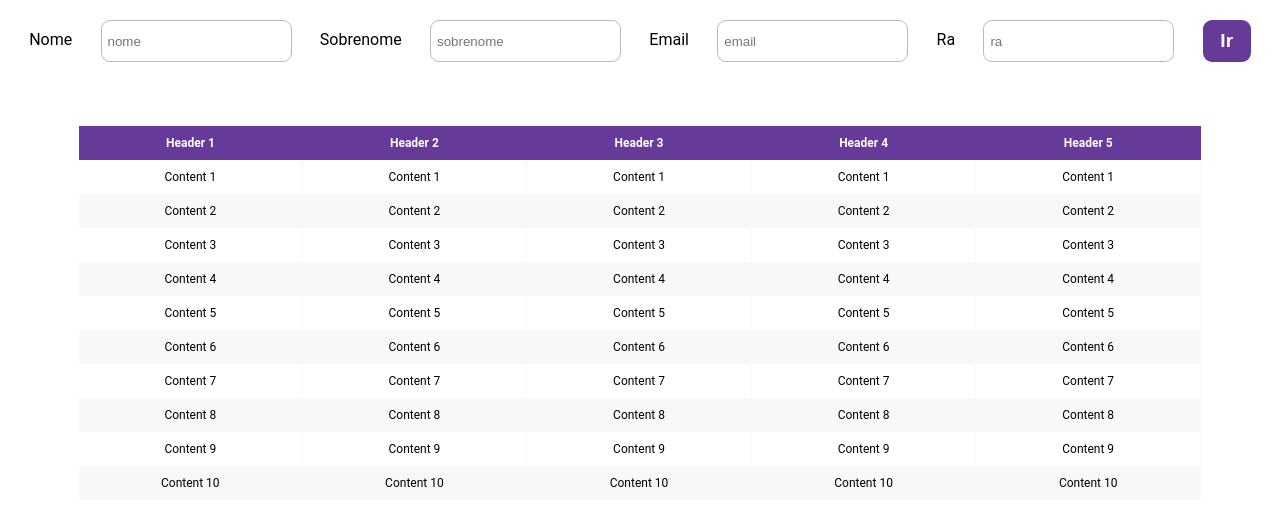
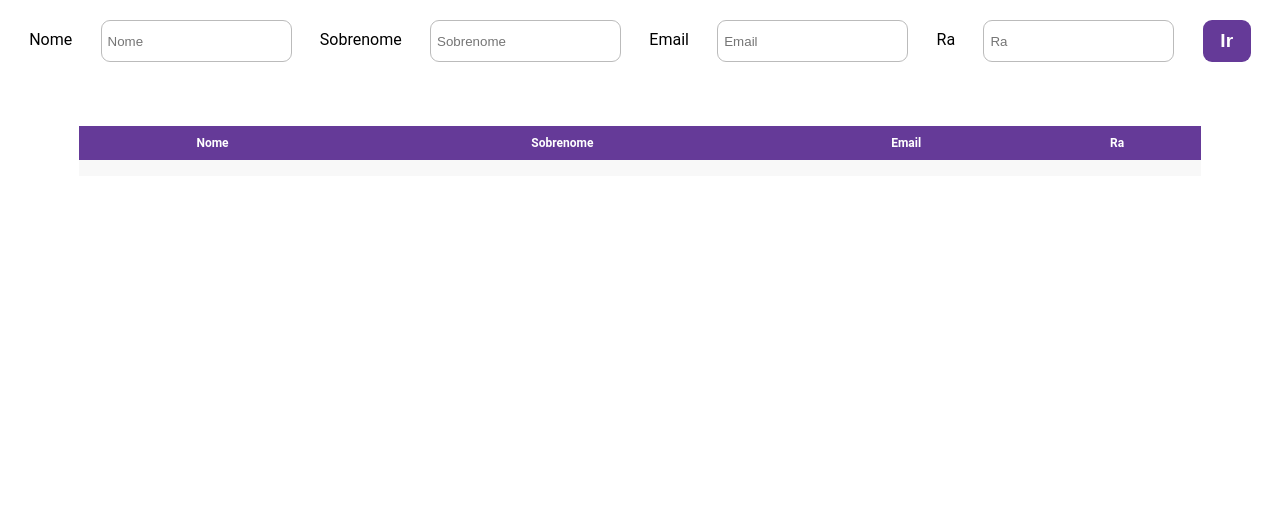
Before and after one commit to devMarilia/table-one, a plain HTML site: page index.html in a window 1280 px wide. Both pictures are taken after a click on the button "Ir". Shown: the part 81-606 px from the top of the page. Drawn offline with Linux system fonts and the light colour scheme.

Commit message:
✨ feat: comlpit logic push uset document

```diff
--- a/index.html
+++ b/index.html
@@ -1,12 +1,14 @@
 <!DOCTYPE html>
-<html lang="en">
+<html lang="pt-BR">
+
 <head>
   <meta charset="UTF-8">
   <meta http-equiv="X-UA-Compatible" content="IE=edge">
   <meta name="viewport" content="width=device-width, initial-scale=1.0">
+  <title>Table One</title>
   <link rel="stylesheet" href="style.css">
-  <title>Document</title>
 </head>
+
 <body>
   <div class="container">
     <header>
@@ -15,102 +17,37 @@
     </header>
     <div id="dfPessoas">
       <form name="fPessoas">
-      <label for="name">Nome</label>
-      <input type="text" placeholder="nome" name="name">
+        <label for="nome">Nome</label>
+        <input type="text" placeholder="Nome" name="txtnome">
         <label for="sobrenome">Sobrenome</label>
-      <input type="text" placeholder="sobrenome" name="sobrenome">
+        <input type="text" placeholder="Sobrenome" name="txtsobrenome">
         <label for="email">Email</label>
-      <input type="text" placeholder="email" name="email">
+        <input type="text" placeholder="Email" name="txtemail">
         <label for="ra">Ra</label>
-      <input type="text" placeholder="ra" name="ra">
-      <input type="button" id="btn" value="Ir">
+        <input type="text" placeholder="Ra" name="txtra">
+        <input type="button" id="btn" value="Ir"
+          onclick="cadPessoa(txtnome.value, txtsobrenome.value, txtemail.value, txtra.value)">
       </form>
     </div>
-  <div class="table-wrapper">
-    <table class="fl-table">
+    <div class="table-wrapper" id="table-wrapper">
+      <table class="fl-table" id="table">
         <thead>
           <tr>
-            <th>Header 1</th>
-            <th>Header 2</th>
-            <th>Header 3</th>
-            <th>Header 4</th>
-            <th>Header 5</th>
+            <th>Nome</th>
+            <th>Sobrenome</th>
+            <th>Email</th>
+            <th>Ra</th>
           </tr>
         </thead>
         <tbody>
+
           <tr>
-            <td>Content 1</td>
-            <td>Content 1</td>
-            <td>Content 1</td>
-            <td>Content 1</td>
-            <td>Content 1</td>
-        </tr>
-        <tr>
-            <td>Content 2</td>
-            <td>Content 2</td>
-            <td>Content 2</td>
-            <td>Content 2</td>
-            <td>Content 2</td>
-        </tr>
-        <tr>
-            <td>Content 3</td>
-            <td>Content 3</td>
-            <td>Content 3</td>
-            <td>Content 3</td>
-            <td>Content 3</td>
-        </tr>
-        <tr>
-            <td>Content 4</td>
-            <td>Content 4</td>
-            <td>Content 4</td>
-            <td>Content 4</td>
-            <td>Content 4</td>
-        </tr>
-        <tr>
-            <td>Content 5</td>
-            <td>Content 5</td>
-            <td>Content 5</td>
-            <td>Content 5</td>
-            <td>Content 5</td>
-        </tr>
-        <tr>
-            <td>Content 6</td>
-            <td>Content 6</td>
-            <td>Content 6</td>
-            <td>Content 6</td>
-            <td>Content 6</td>
-        </tr>
-        <tr>
-            <td>Content 7</td>
-            <td>Content 7</td>
-            <td>Content 7</td>
-            <td>Content 7</td>
-            <td>Content 7</td>
-        </tr>
-        <tr>
-            <td>Content 8</td>
-            <td>Content 8</td>
-            <td>Content 8</td>
-            <td>Content 8</td>
-            <td>Content 8</td>
-        </tr>
-        <tr>
-            <td>Content 9</td>
-            <td>Content 9</td>
-            <td>Content 9</td>
-            <td>Content 9</td>
-            <td>Content 9</td>
-        </tr>
-        <tr>
-            <td>Content 10</td>
-            <td>Content 10</td>
-            <td>Content 10</td>
-            <td>Content 10</td>
-            <td>Content 10</td>
           </tr>
         <tbody>
       </table>
     </div>
   </div>
+  <script src="script.js"></script>
 </body>
+
 </html>
--- /dev/null
+++ b/script.js
@@ -0,0 +1,18 @@
+function cadPessoa(nome, sobrenome, email, ra) {
+  var tb = document.getElementById('table');
+  var qtdLine = tb.rows.length;
+  var line = tb.insertRow(qtdLine);
+
+  var cellName = line.insertCell(0);
+  var cellSobrenome = line.insertCell(1);
+  var cellEmail = line.insertCell(2);
+  var cellRa = line.insertCell(3);
+
+  cellName.innerHTML = nome;
+  cellSobrenome.innerHTML = sobrenome;
+  cellEmail.innerHTML = email;
+  cellRa.innerHTML = ra;
+
+  var btn = document.createElement('button');
+
+ }
--- a/style.css
+++ b/style.css
@@ -73,7 +73,20 @@ header p {
   cursor: pointer;
   width: 3rem;
 }
-@media screen and (max-width: 1024px) {
+#btn:hover{
+  background-color: #7a3791;
+}
+@media screen and (max-width: 980px) {
+  form{
+      width: 50%;
+      display: flex;
+      justify-content: center;
+  }
+  #dfPessoas{
+      width: 100%;
+      display: flex;
+      justify-content: center;
+  }
   .container #dfPessoas form {
     flex-direction: column;
     text-align: end;
```
Lines whose indentation alone changed are shown as unchanged.
